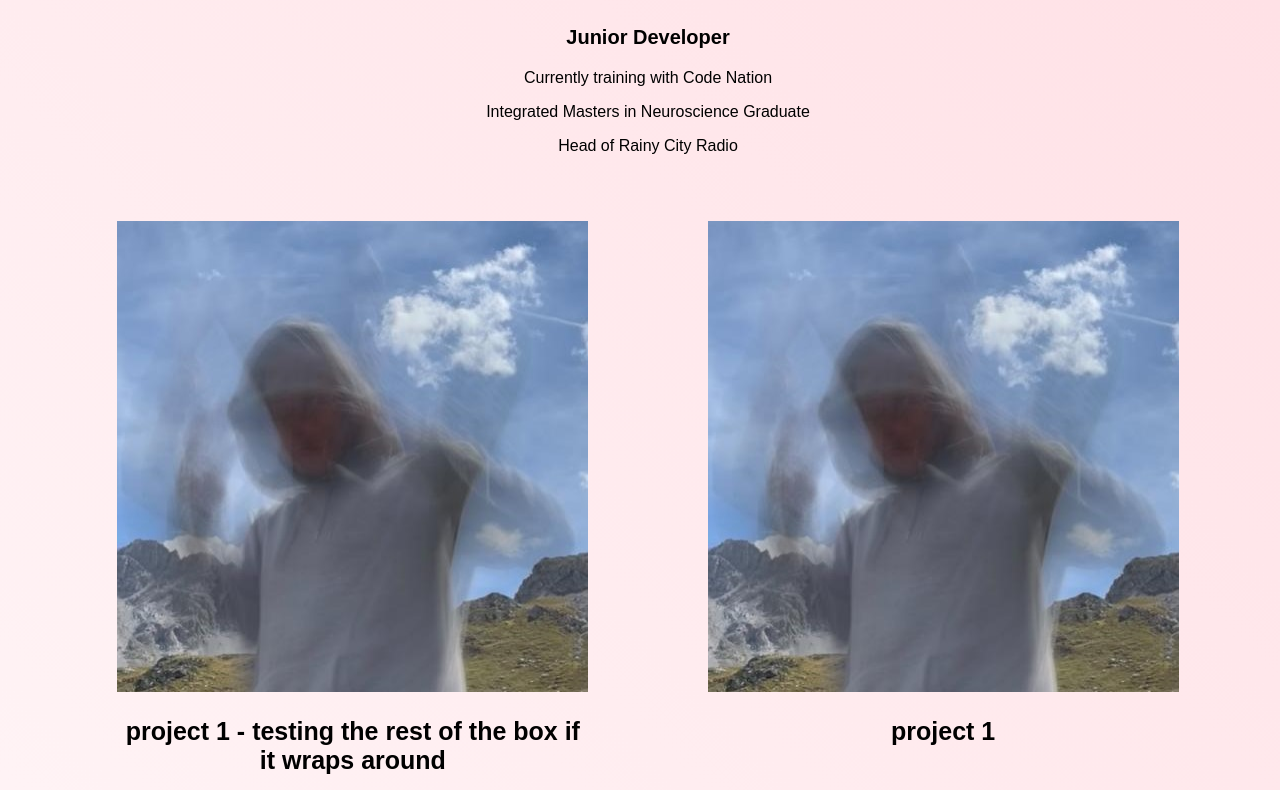
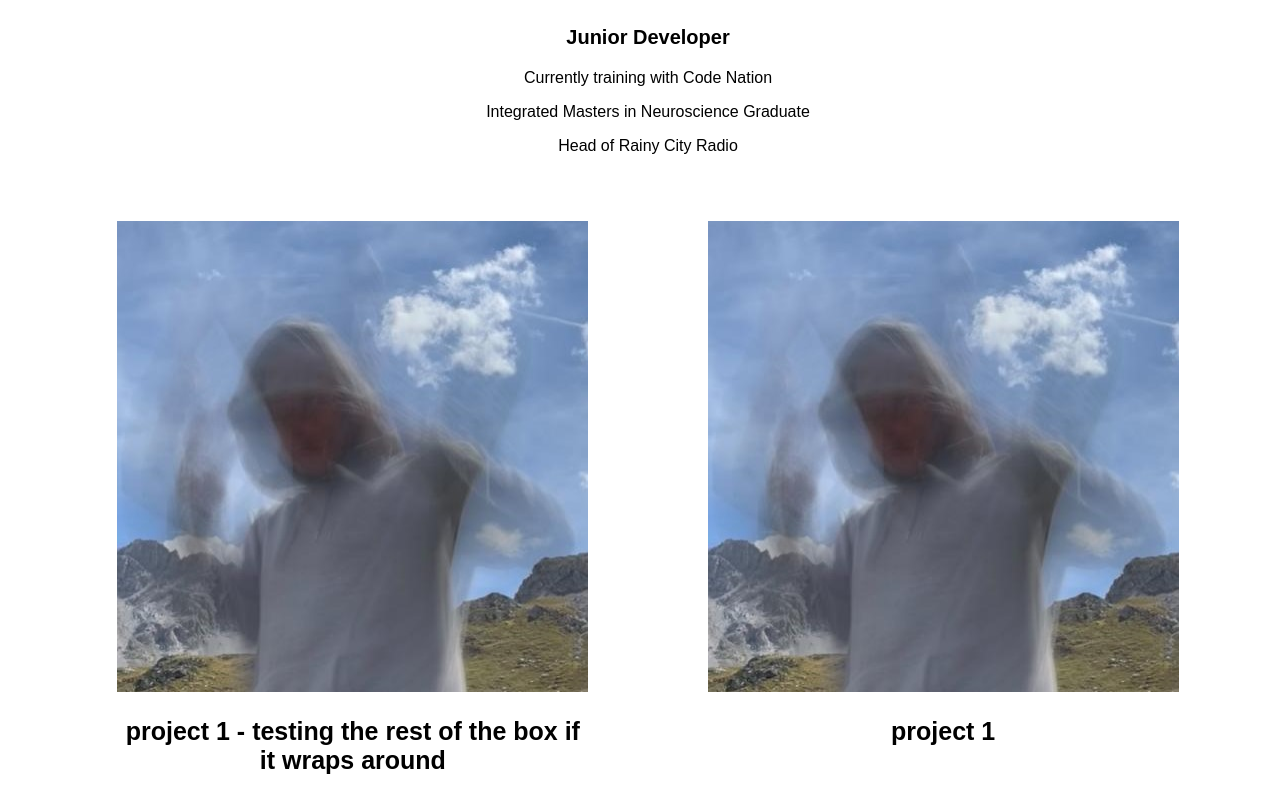
Before and after one commit to digbybarrowcliff/portfolio, a plain HTML site: page index.html in a window 1280 px wide. Shown: the part 219-1009 px from the top of the page. Drawn offline with nearby package versions, Linux system fonts and the light colour scheme.

Commit message:
removed gradient bg

```diff
--- a/index.html
+++ b/index.html
@@ -52,5 +52,6 @@
         </div>
     </div>
 </div>
+<script src="/portfolio.js"></script>
     </body>
 </html>
--- a/style.css
+++ b/style.css
@@ -12,9 +12,9 @@ html {
     height: 100%;
 }
 body {
-    background: linear-gradient(45deg, #ffffff, #ffb6c2);
+    /* background: linear-gradient(45deg, #ffffff, #ffb6c2); */
     background-size: 400% 400%;
-    animation: gradient 100s ease infinite;
+    /* animation: gradient 100s ease infinite; */
     width: 100%;
     height: 100%;
 }
```
